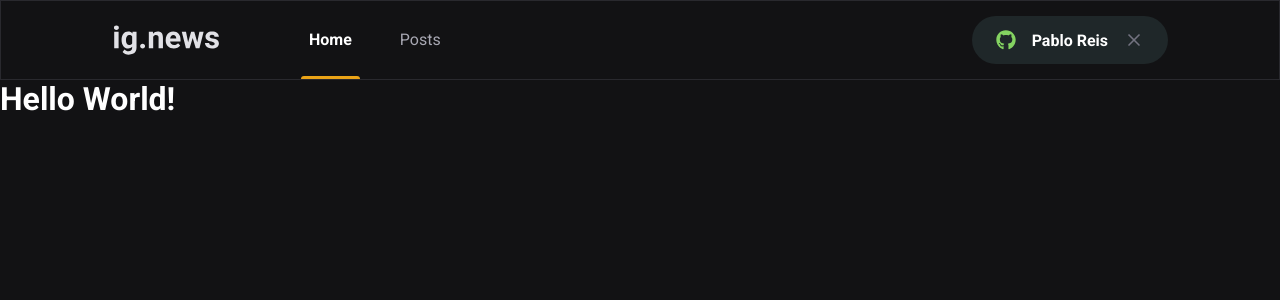
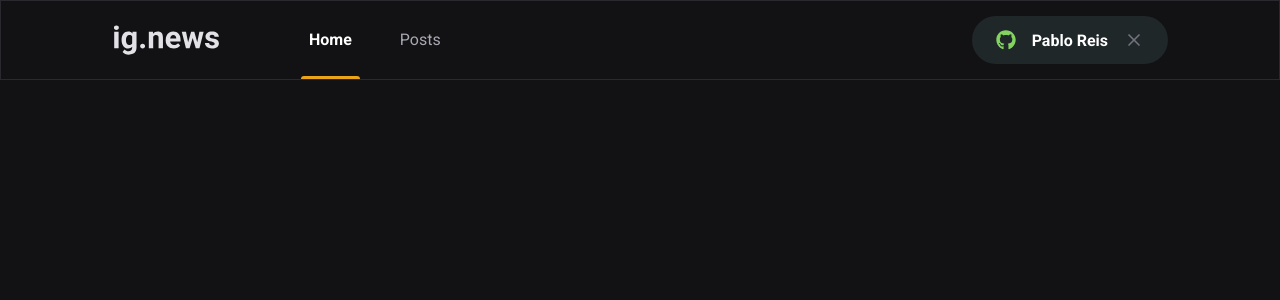
Before and after one commit to pabloreis/ignews, a Next.js app: page / in a window 1280 px wide. Shown: the top 300 px of the page. Built offline with nearby package versions, Linux system fonts and the light colour scheme.

Commit message:
refactor: replace PT by EN in home file

```diff
--- a/src/pages/index.tsx
+++ b/src/pages/index.tsx
@@ -4,10 +4,8 @@ export default function Home() {
   return (
     <>
       <Head>
-        <title>Início | ig.news</title>
+        <title>Home | ig.news</title>
       </Head>
-
-      <h1>Hello World!</h1>
     </>
   );
 }
```
